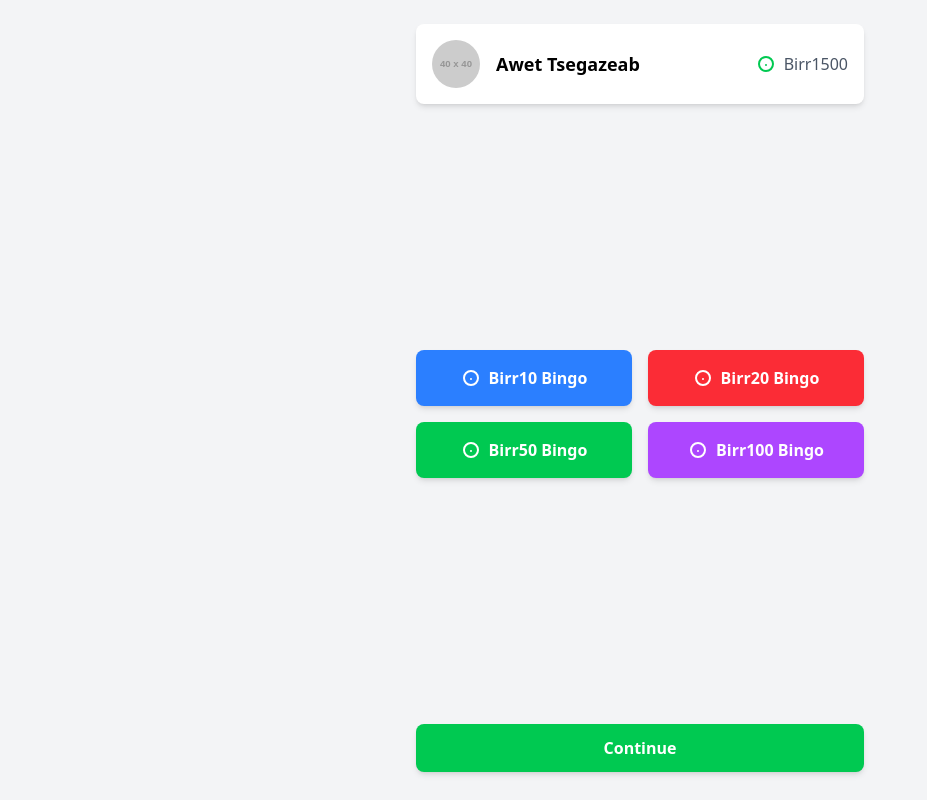
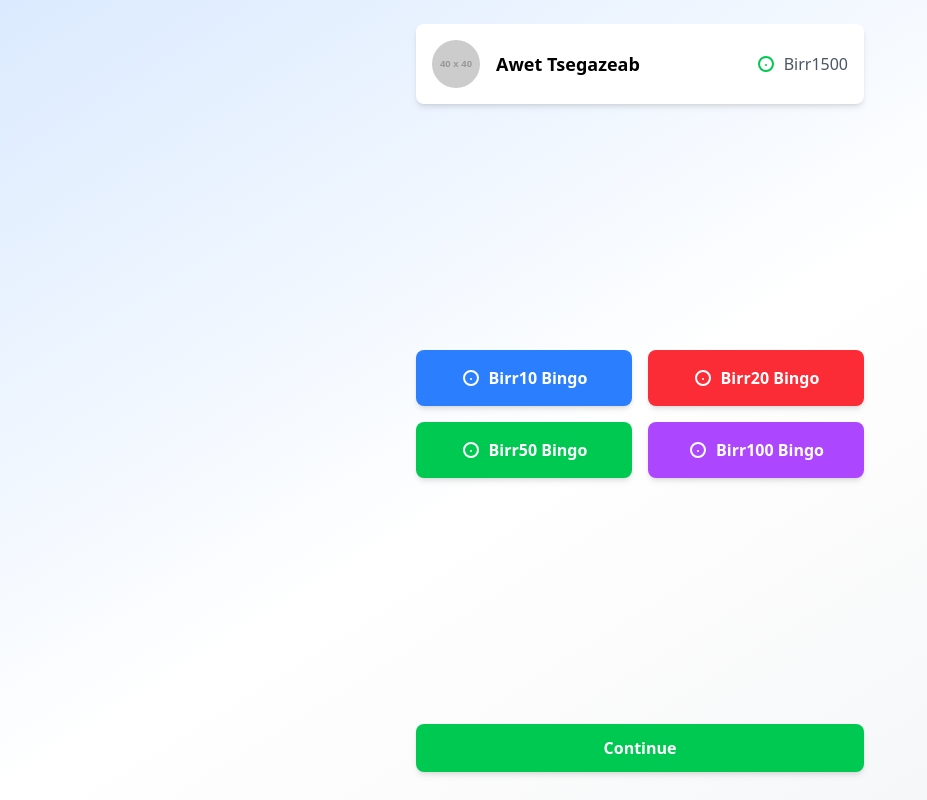
Before and after one commit to avvvet/bingo, a SvelteKit app: page / in a window 1280 px wide. Shown: the whole page, without its empty margins (0-927 px from the left). Built offline with nearby package versions, Linux system fonts and the light colour scheme.

Commit message:
chore: add bg

```diff
--- a/src/routes/+page.svelte
+++ b/src/routes/+page.svelte
@@ -23,7 +23,7 @@
     });
   </script>
 
-  <div class="min-h-screen bg-gray-100 flex flex-col items-center justify-between p-4">
+  <div class="min-h-screen bg-gradient-to-br from-blue-100 via-white to-gray-100 flex flex-col items-center justify-between p-4">
     <!-- Top Section: User Info -->
     <div class="flex justify-between items-center bg-white p-4 rounded-lg shadow-md w-full max-w-md mt-2">
       <div class="flex items-center space-x-4">
```
